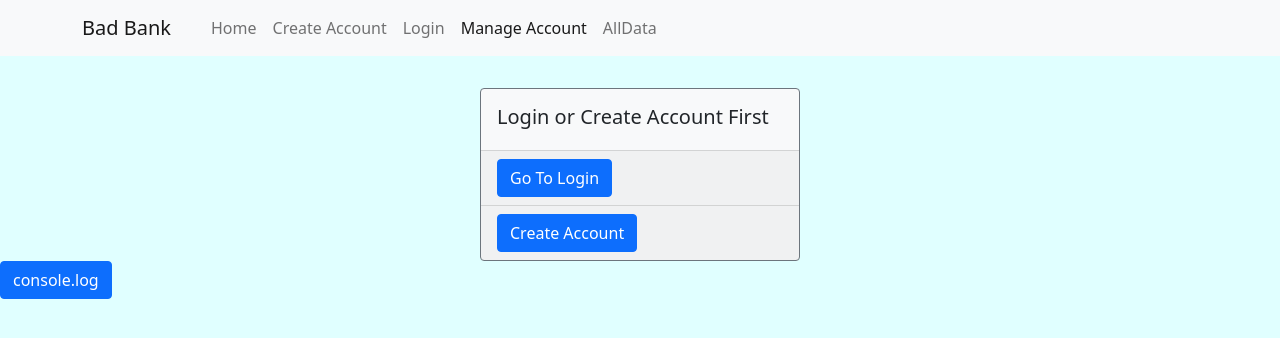
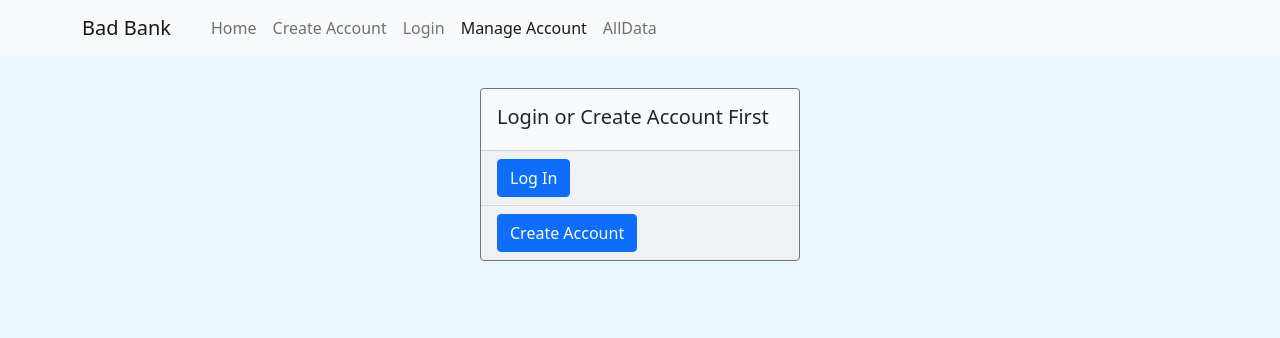
Before and after one commit to VeniMitev/Bad-Bank, a React (Create React App) app: page /manage-account in a window 1280 px wide. Shown: the top 338 px of the page. Built offline with nearby package versions, Linux system fonts and the light colour scheme.

Commit message:
Debugging and working on Manage account

```diff
--- a/src/App.css
+++ b/src/App.css
@@ -1,4 +1,4 @@
 .app {
-    background-color: lightcyan;
+    background-color: rgba(135, 206, 250, 0.172);
     min-height: 100vh;
 }
--- a/src/components/Login/Login.tsx
+++ b/src/components/Login/Login.tsx
@@ -70,12 +70,6 @@ export let Login = () => {
         })
     }
 
-    const callLog = () => {
-        console.log(ctx.users)
-        console.log(activeUser)
-        console.log(show)
-    }
-
     const handleRedirect = () => {
         navigate('/manage-account');
     }
@@ -140,8 +134,6 @@ export let Login = () => {
                     </Card.Footer>
                 </Card>
             )}
-
-            <Button onClick={callLog} >console.log</Button>
         </div>
     );
 }
--- a/src/components/ManageAccount/ManageAccount.tsx
+++ b/src/components/ManageAccount/ManageAccount.tsx
@@ -35,6 +35,7 @@ export const ManageAccount = () => {
     }
 
     const handleWithdraw = () => {
+        if (withdraw > balance) return;
         let newBalance = user.balance -= withdraw;
         setBalance(newBalance);
         setWithdraw(0);
@@ -46,11 +47,6 @@ export const ManageAccount = () => {
 
     const handleRedirectCreate = () => {
         navigate('/create-account');
-    }
-
-    const callLog = () => {
-        console.log(ctx.users)
-        console.log(activeUser)
     }
 
     return(
@@ -132,7 +128,7 @@ export const ManageAccount = () => {
                                 variant='primary'
                                 onClick={handleRedirectLogin}
                             >
-                              Go To Login
+                              Log In
                             </Button>
                         </Card.Footer>
                         <Card.Footer>
@@ -146,7 +142,6 @@ export const ManageAccount = () => {
                     </Card>
                 </div>
             )}
-            <Button onClick={callLog} >console.log</Button>
         </>
     )
 }
```
